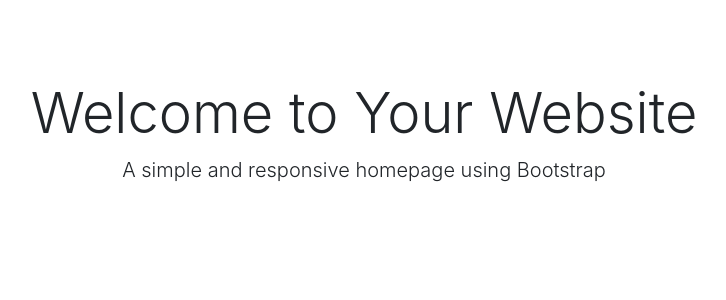
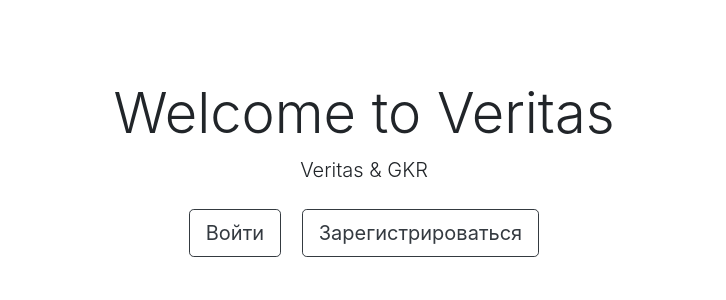
Before and after one commit to z1rass/veritas, a Flask app: page / in a window 1280 px wide. Shown: the part 76-376 px from the top of the page, without its empty margins (276-1002 px from the left). Run offline with Flask 3, Linux system fonts and the light colour scheme; some libraries are stand-ins or nearby versions.

Commit message:
alpha 1.1 added: checking login and registration. stable versiom

```diff
--- a/main.py
+++ b/main.py
@@ -47,6 +47,7 @@ def user(username):
             return render_template('user.html', username=username)
     return "User not found"
 
+
 @app.route('/')
 def home():
     if session.get('isLogged'):
@@ -73,6 +74,9 @@ def login():
                     session['isLogged'] = True
                     print(session['username'])
                     return redirect(url_for('home'))
+                else:
+                    flash('Incorrect password or username', 'error')
+                    return render_template('login.html')
     return render_template('login.html')
 
 
@@ -95,14 +99,20 @@ def post():
 def reg():
     if request.method == "POST":
         users = db.get('users')
-        users.append({'id': next_user_id(), 'username': request.form['username'], 'password': request.form['password']})
-        db.set('users', users)
-        db.dump()
-        session['isLogged'] = True
-        session['username'] = request.form['username']
-        return redirect('/')
+        # Check if the username is already taken
+        if 'username' in request.form and any(user.get('username') == request.form['username'] for user in users):
+            flash('Username is already taken. Please choose a different username.', 'error')
+            return redirect('/reg')  # Redirect to registration page with flash message
 
-    return render_template("reg.html")
+        else:
+            users.append({'id': next_user_id(), 'username': request.form['username'], 'password': request.form['password']})
+            db.set('users', users)
+            db.dump()
+            session['isLogged'] = True
+            session['username'] = request.form['username']
+            return redirect('/')
+    else:
+        return render_template('reg.html')
 
 
 @app.route("/create_post", methods=["POST"])
--- a/templates/all_posts.html
+++ b/templates/all_posts.html
@@ -13,7 +13,7 @@
     {% for post in posts %}
         <div class="card mb-3">
             <div class="card-body">
-                <a href="{{ url_for('user', username=post['username'])}}" class="card-text">{{ post['username'] }}</a>
+                <a href="{{ url_for('user', username=post['username'])}}" class="card-text">@{{ post['username'] }}</a>
                 <h5 class="card-title">{{ post['title'] }}</h5>
                 <p class="card-text">{{ post['text'] }}</p>
                 <p class="card-text"><small>{{post['time']}}</small></p>
--- a/templates/home_welcome.html
+++ b/templates/home_welcome.html
@@ -5,8 +5,14 @@
   <div class="container">
     <div class="row">
       <div class="col-lg-12 text-center mt-5">
-        <h1 class="display-4">Welcome to Your Website</h1>
-        <p class="lead">A simple and responsive homepage using Bootstrap</p>
+        <h1 class="display-4">Welcome to Veritas</h1>
+        <p class="lead">Veritas & GKR</p>
+
+        <!-- Войти и Зарегистрироваться кнопки -->
+        <div class="mt-4">
+          <a href="{{url_for('login')}}" class="btn btn-outline-dark btn-lg mr-3">Войти</a>
+          <a href="{{url_for('reg')}}" class="btn btn-outline-dark btn-lg">Зарегистрироваться</a>
+        </div>
       </div>
     </div>
   </div>
--- a/templates/inlog_base.html
+++ b/templates/inlog_base.html
@@ -46,6 +46,9 @@
         </ul>
         <ul class="navbar-nav ml-auto">
             <li class="nav-item">
+                <a class="nav-link btn btn-outline-light btn-sm" href="{{url_for('user', username=session.get('username'))}}">{{session.get('username')}}</a>
+            </li>
+            <li class="nav-item">
                 <a class="nav-link btn btn-outline-light btn-sm" href="{{url_for('logout')}}">Logout</a>
             </li>
         </ul>
--- a/templates/user.html
+++ b/templates/user.html
@@ -5,7 +5,7 @@
       <div class="col-md-4">
         <!-- Блок с информацией о пользователе -->
         <div class="card">
-          <img src="https://via.placeholder.com/150" class="card-img-top" alt="User Avatar">
+          <img src="https://picsum.photos/500" class="card-img-top" alt="User Avatar">
           <div class="card-body">
             <h5 class="card-title">{{username}}</h5>
             <p class="card-text">Описание пользователя или какая-то другая информация.</p>
```
Also changed, not shown: templates/login.html (+7 -0 lines), templates/reg.html (+9 -6 lines), base.db.
